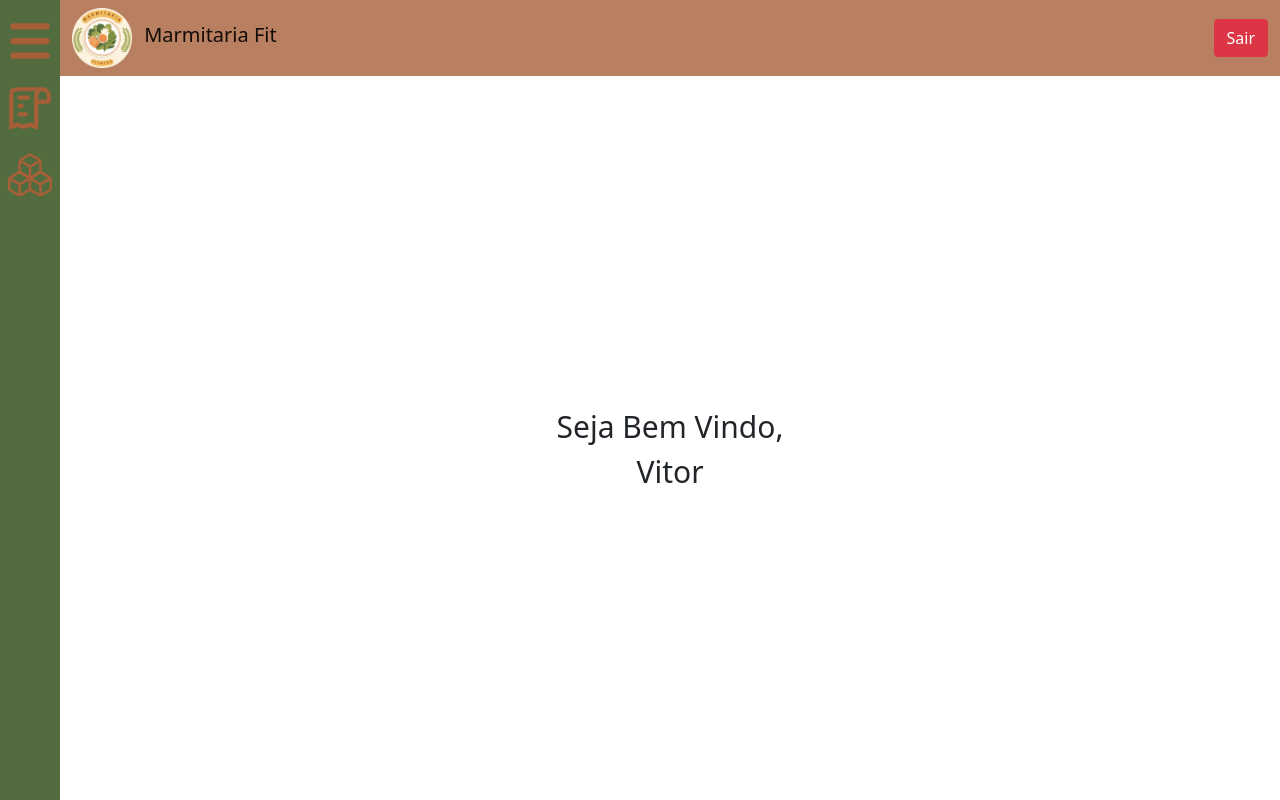
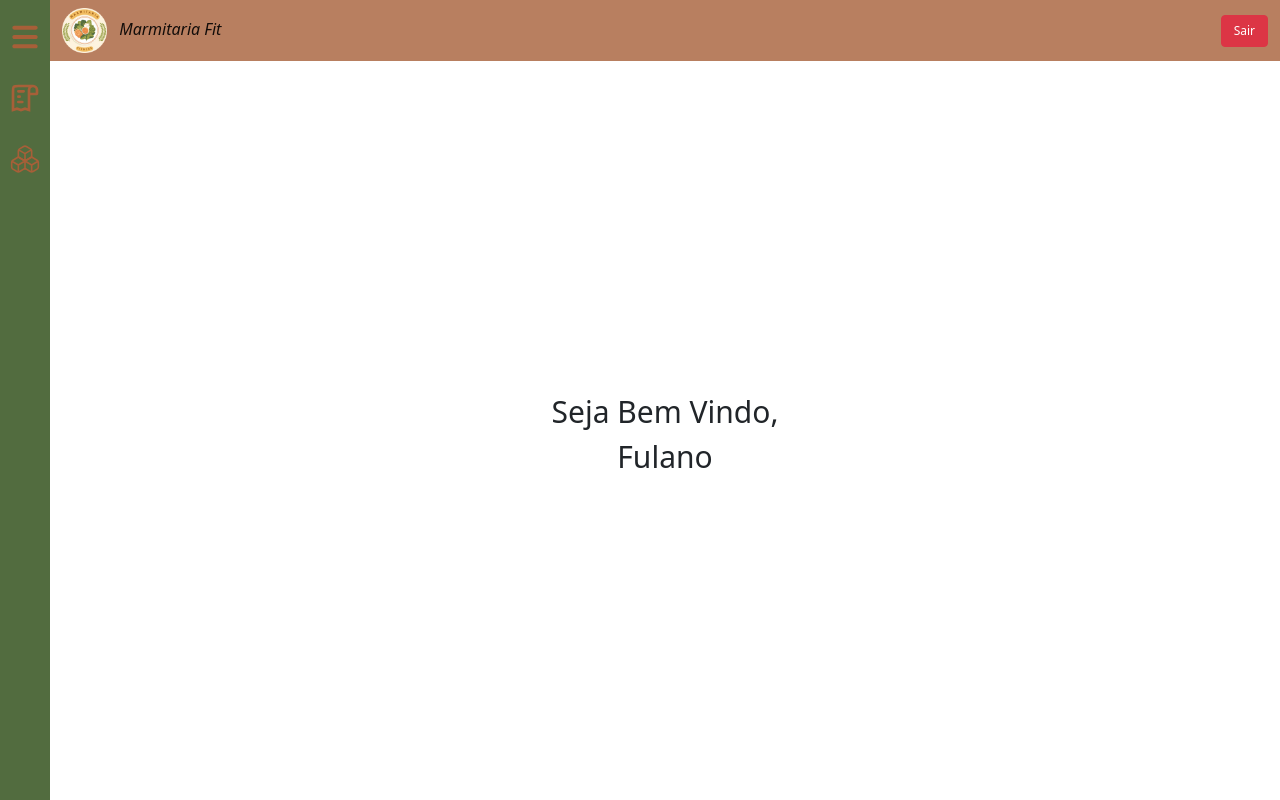
Before and after one commit to Raphael0305/PI_2_semestre, a PHP site: page /paginas/homepage/home_page.php in a window 1280 px wide. Run offline with PHP 8.4, Linux system fonts and the light colour scheme.

Commit message:
feito alguns ajustes de ui

```diff
--- a/src/paginas/homepage/css/home.css
+++ b/src/paginas/homepage/css/home_page.css
@@ -4,7 +4,7 @@ html, body {
 }
 .nav_style {
     background-color: #B87F60;
-    margin-left: 60px;
+    margin-left: 50px;
     position: fixed;
 }
 
@@ -12,7 +12,7 @@ html, body {
     display: flex;
     justify-content: center;
     background-color:#526C3F;
-    width: 60px;
+    width: 50px;
     position: fixed;
     height: 100%;
     top: 0;
@@ -26,11 +26,12 @@ html, body {
 
 .menu_list li {
     border: 1px solid #526C3F;
-    border-radius: 10px;
-    margin-top: 15px;
+    padding: 7px;
+    margin-top: 13px;
 
 }
 .menu_list li:hover {
+    border: 1px solid black;
     border-radius: 10px;
     background-color: aliceblue;
 }
@@ -41,7 +42,7 @@ html, body {
     align-items: center;
     height: 87.7%;
     overflow-y: auto;
-    padding-left: 60px;
+    padding-left: 50px;
     padding-top: 60px;
     padding-bottom: 0px;
 }
--- a/src/paginas/homepage/home_page.php
+++ b/src/paginas/homepage/home_page.php
@@ -10,7 +10,7 @@
 <head>
     <meta charset="UTF-8">
     <meta name="viewport" content="width=device-width, initial-scale=1.0">
-    <link rel="stylesheet" href="css/home.css">
+    <link rel="stylesheet" href="css/home_page.css">
     <link rel="icon" type="image/x-icon" href="../../assets/img/logo.png">
     <link href="https://cdn.jsdelivr.net/npm/bootstrap@5.0.2/dist/css/bootstrap.min.css" rel="stylesheet" integrity="sha384-EVSTQN3/azprG1Anm3QDgpJLIm9Nao0Yz1ztcQTwFspd3yD65VohhpuuCOmLASjC" crossorigin="anonymous">
 
@@ -20,13 +20,13 @@
 
 <body>
     <nav class="navbar navbar-light nav_style">
-        <div class="container-fluid align-items-center" style="height: 60px;">
+        <div class="container-fluid align-items-center" style="height: 45px;">
             <div >
-                <img src="../../assets/img/logo.png" alt="Marmitaria Fit Logo" width="60">
-                <a class="navbar-brand ms-2">Marmitaria Fit</a>
+                <img src="../../assets/img/logo.png" alt="Marmitaria Fit Logo" width="45">
+                <a  class="navbar-brand ms-2 fs-6 fst-italic">Marmitaria Fit</a>
             </div>
             <div>
-                <a href="../../controle/logout.php" class="btn btn-danger">Sair</a>
+                <a style="height: 32px; font-size: 12px;" href="../../controle/logout.php" class="btn btn-danger">Sair</a>
             </div>
         </div>
     </nav>
@@ -35,24 +35,24 @@
         <ol class="menu_list">
             <li>
                 <a >
-                    <img class="menu" src="../../assets/icons/menu.svg" alt="" width="50px">
+                    <img class="menu" src="../../assets/icons/menu.svg" alt="" width="32px">
                 </a>
             </li>
             <li>
                 <a href="../comanda/comanda.php" >
-                    <img src="../../assets/icons/comanda.svg" alt="" width="50px">
+                    <img src="../../assets/icons/comanda.svg" alt="" width="32px">
                 </a>
             </li>
             <li>
                 <a href="../estoque/estoque.php">
-                    <img src="../../assets/icons/estoque.svg" alt="" width="50px">
+                    <img src="../../assets/icons/estoque.svg" alt="" width="32px">
                 </a>
             </li>
         </ol>
     </div>
 
     <div class="content">
-        <p style="text-align: center;">Seja Bem Vindo,<br>Vitor</p>
+        <p style="text-align: center;">Seja Bem Vindo,<br>Fulano</p>
     </div>
 </body>
 
```
